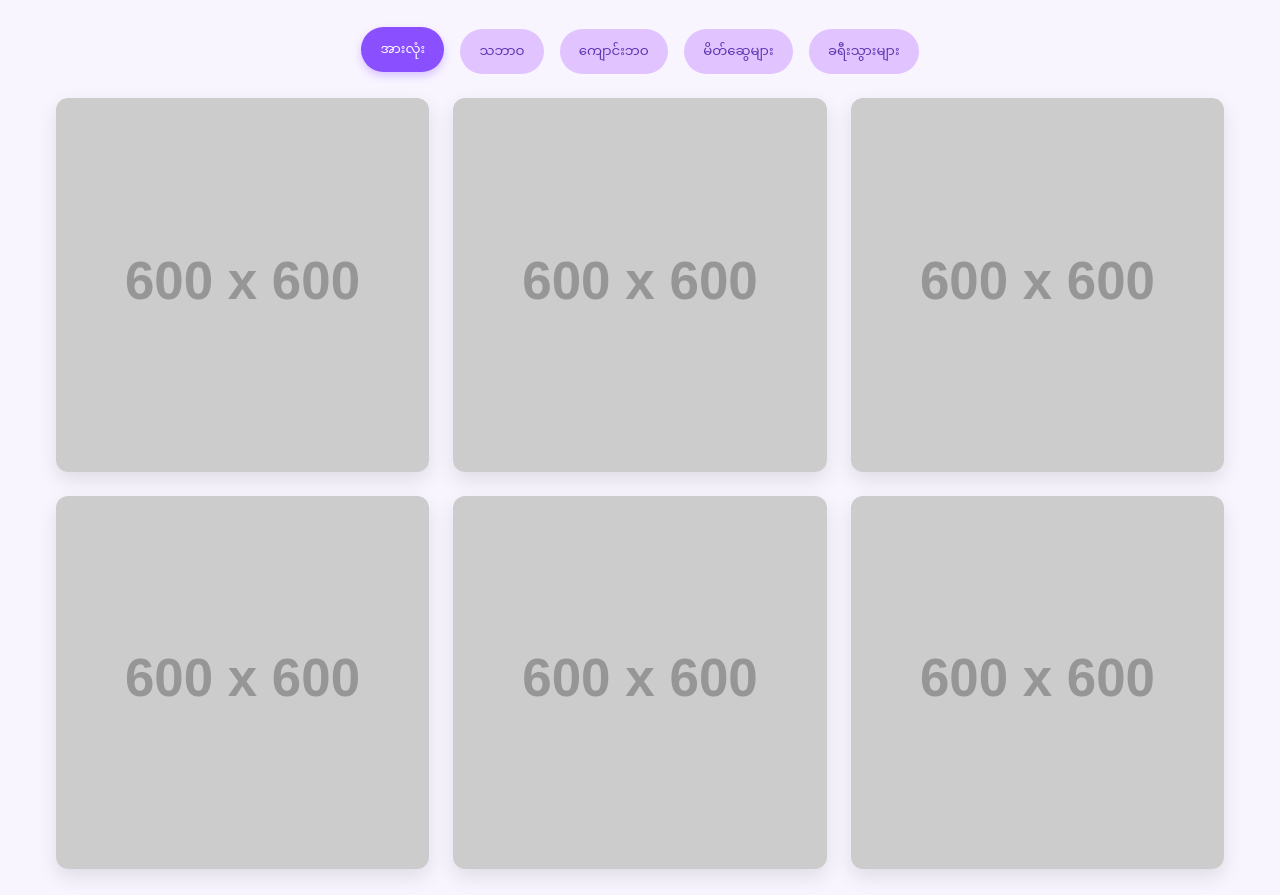
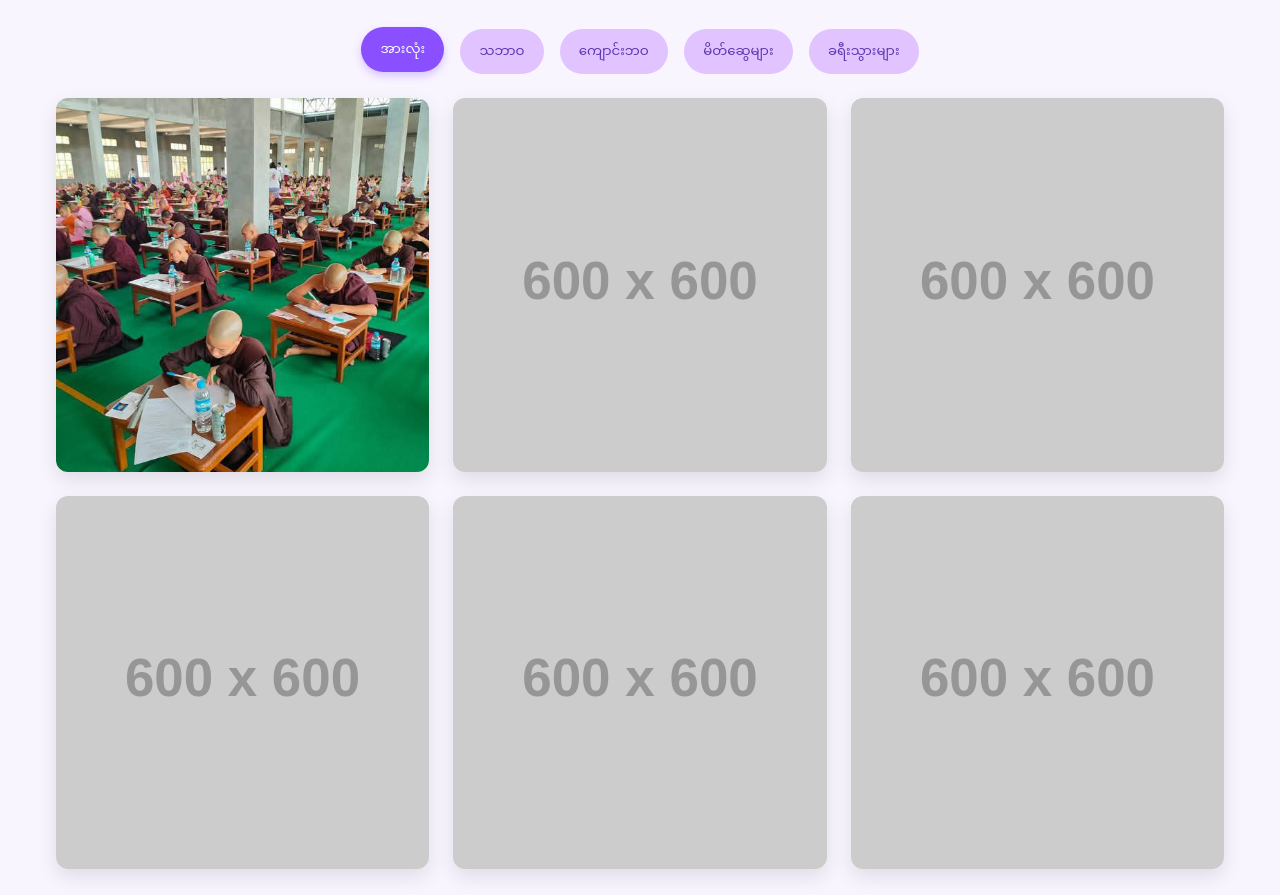
Before and after one commit to NanHlaWin/NanHlaWin.github.io, a plain HTML site: page index.html in a window 1280 px wide. Shown: the part 3765-4660 px from the top of the page. Drawn offline with Linux system fonts and the light colour scheme; placeholder pictures from the web are drawn by us.

Commit message:
Update index.html

```diff
--- a/index.html
+++ b/index.html
@@ -739,7 +739,7 @@
         <div class="gallery-container">
             <!-- Photo 1 -->
             <div class="photo-card" data-category="school">
-                <img src="https://via.placeholder.com/600x600/8a4fff/ffffff?text=ကျောင်းပွဲတော်" alt="ကျောင်းပွဲတော်" class="photo-img">
+                <img src="my photo.jpg" alt="ကျောင်းပွဲတော်" class="photo-img">
                 <div class="photo-overlay">
                     <h3 class="photo-title">ကျောင်းပွဲတော်</h3>
                     <p class="photo-date">မတ်လ ၂၀၂၃</p>
```
